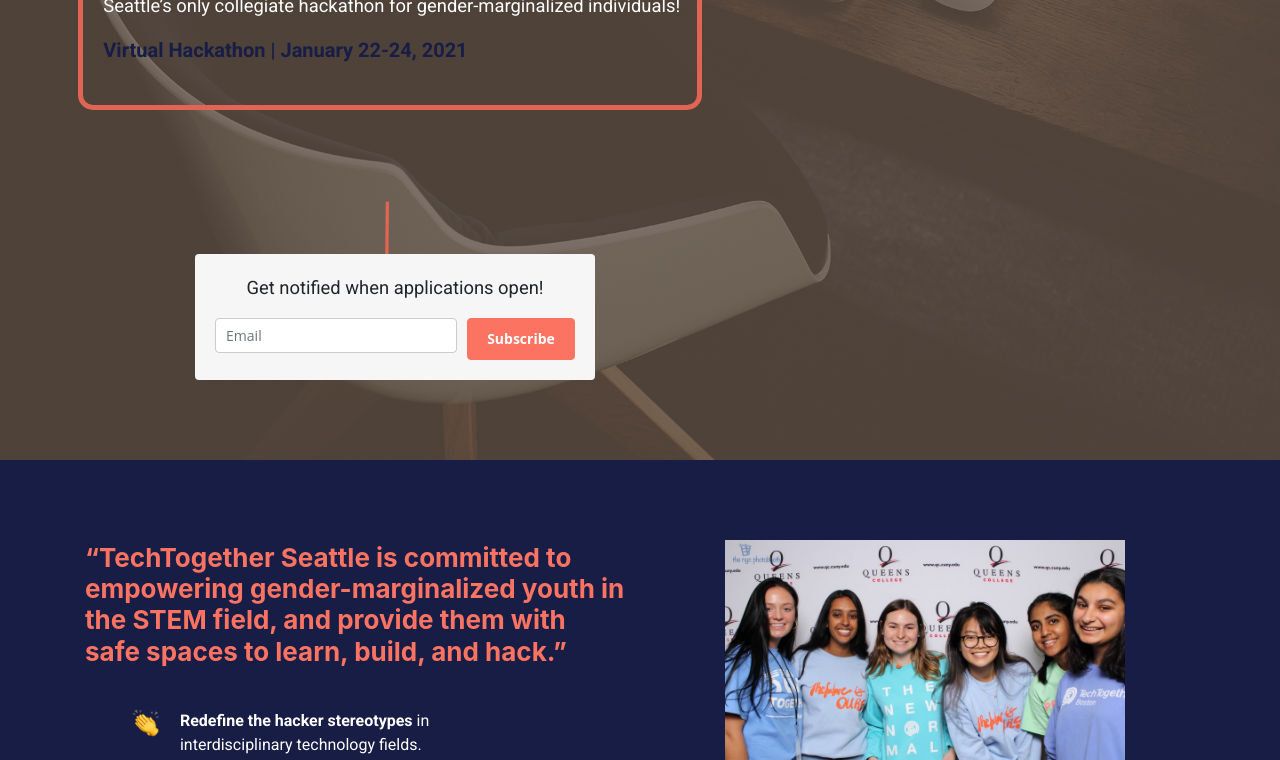
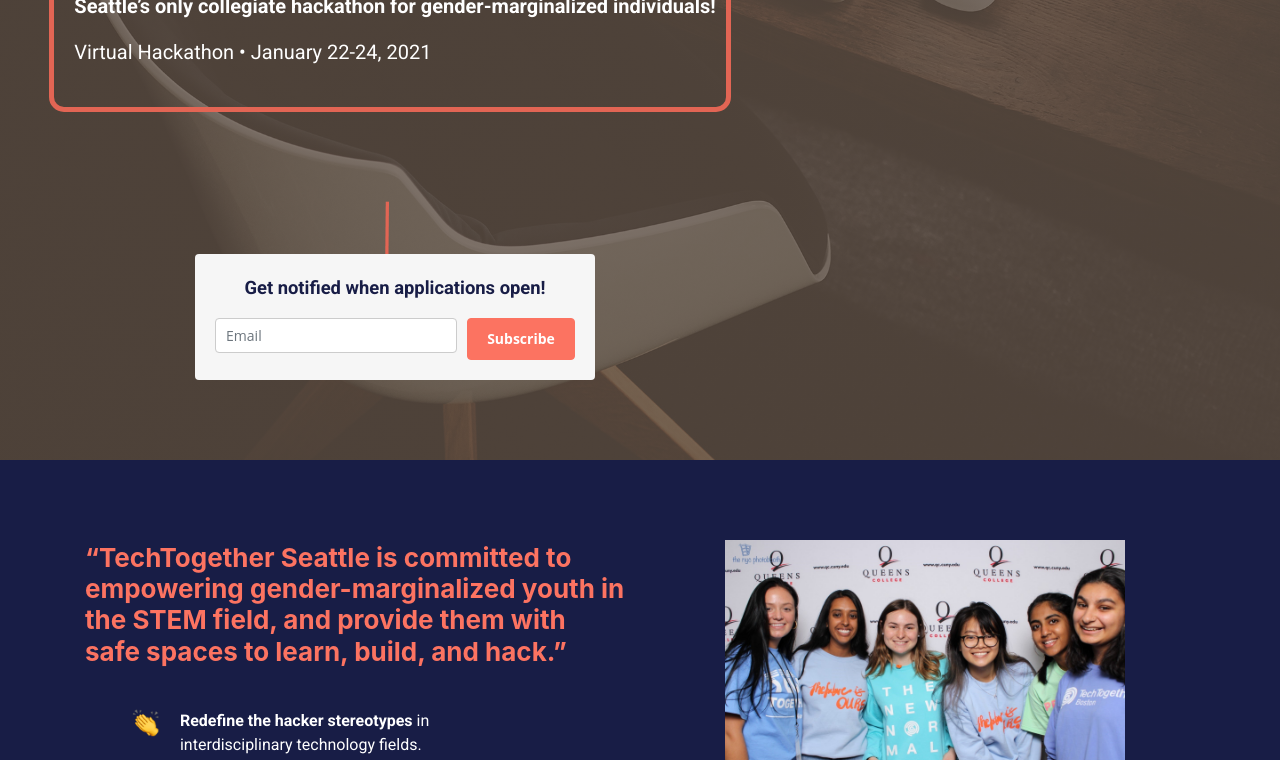
Before and after one commit to TechTogetherInc/TTS2021, a website with bundled scripts: page index.html in a window 1280 px wide. Shown: the part 340-1100 px from the top of the page. Built offline with nearby package versions, Linux system fonts and the light colour scheme; a small style sheet from the web is missing.

Commit message:
style changes

```diff
--- a/css/main.css
+++ b/css/main.css
@@ -65,6 +65,10 @@
 	border-radius: 15px;
 	text-align: left;
 	align-items: start;
+}
+
+.bold {
+	font-weight: bolder;
 }
 
 .dark-line {
@@ -144,6 +148,11 @@
 	color:#FC7361
 }
 
+#intro-subtitle {
+	font-weight: 600;
+	font-size: 20px;
+}
+
 #pre-body-title {
 	font-size: 20px;
 }
@@ -171,6 +180,7 @@
 	margin: 100px;
 	border: 20px solid #222A68;
 }
+
 
 /*.perks{
 	margin-top: 150px;
--- a/index.html
+++ b/index.html
@@ -87,8 +87,8 @@
         <div class="row1">
   	   <div id="titlebox">
             <h1 class="text-white font-weight-bold">TechTogether Seattle</h1>
-	    <p class="text-white">Seattle’s only collegiate hackathon for gender-marginalized individuals!</p>
-	    <p class="blue" id="subheader-title">Virtual Hackathon | January 22-24, 2021</p>
+	          <p class="text-white" id="intro-subtitle">Seattle’s only collegiate hackathon for gender-marginalized individuals!</p>
+	          <p class="text-white" id="subheader-title">Virtual Hackathon • January 22-24, 2021</p>
             <br>
            </div>
          </div>
@@ -115,7 +115,7 @@
     	      <div class="ml-form-embedWrapper embedForm">
       		<div class="ml-form-embedBody ml-form-embedBodyHorizontal row-form">
 		  <div>
-		    <p>Get notified when applications open!</p>
+		    <p class="blue">Get notified when applications open!</p>
 	          </div>
         	  <div class="ml-form-embedContent" style="margin-bottom:0"></div>
         	  <form class="ml-block-form" action="https://static.mailerlite.com/webforms/submit/o3c0y0" data-code="o3c0y0" method="post" target="_blank">
```
